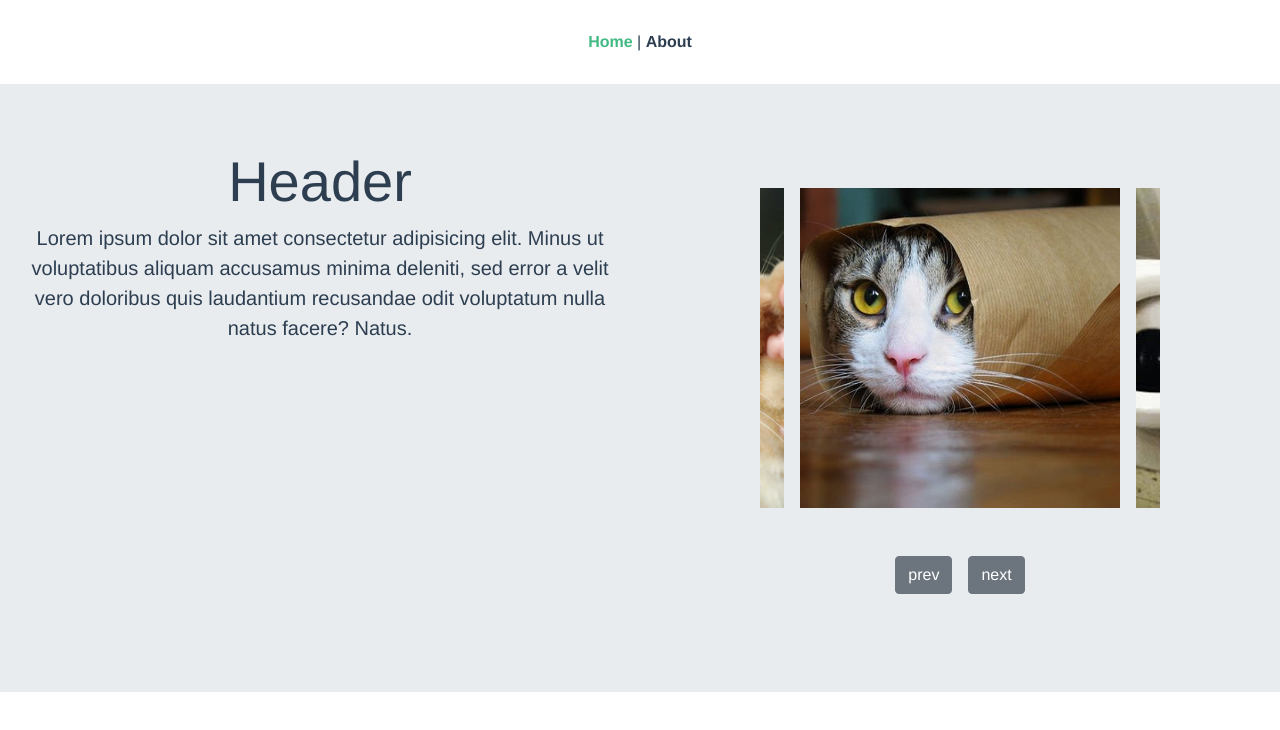
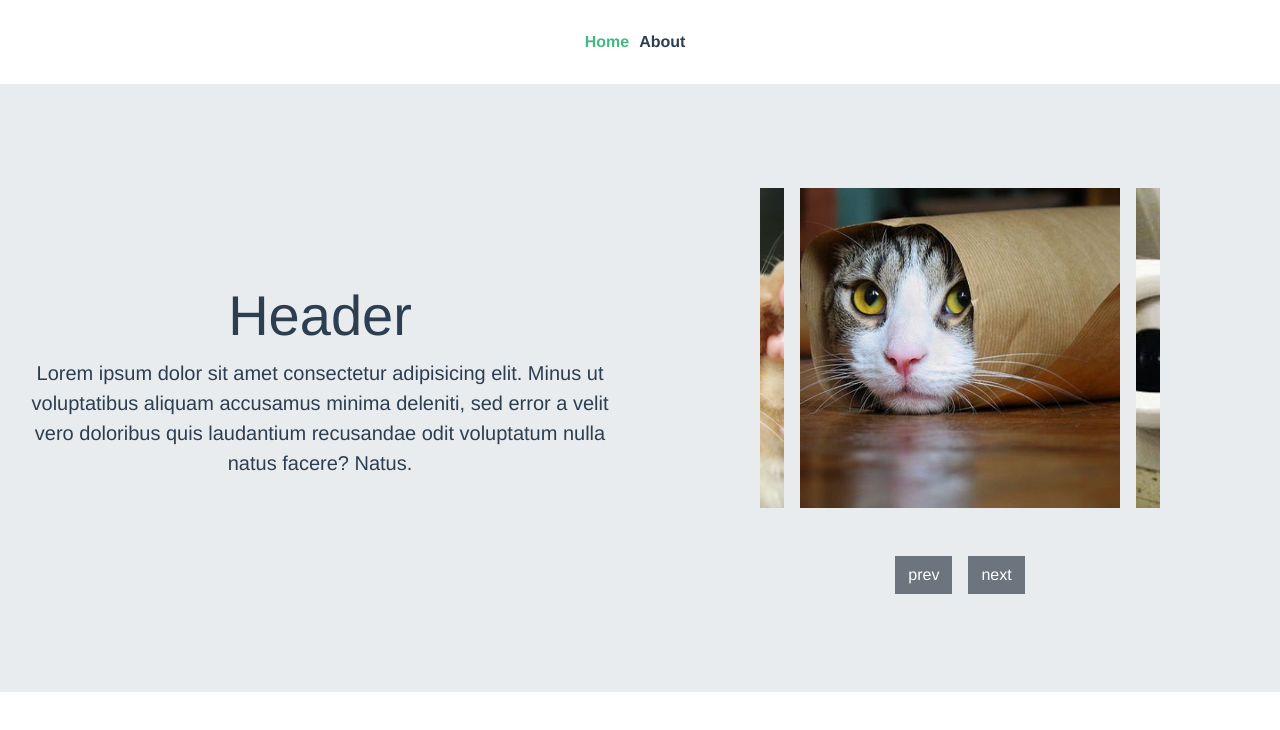
Before and after one commit to nathanielwheeler/nary-newsletter, a Vue app: page / in a window 1280 px wide. Shown: the top 730 px of the page. Built offline with nearby package versions, Linux system fonts and the light colour scheme.

Commit message:
navbar and jumbotron

```diff
--- a/src/App.vue
+++ b/src/App.vue
@@ -1,32 +1,38 @@
 <template>
 	<div id="app">
-    <div id="nav">
-      <router-link to="/">Home</router-link> |
-      <router-link to="/about">About</router-link>
-    </div>
-    <router-view/>
+		<navigation />
+		<router-view />
 	</div>
 </template>
 
+
+<script>
+import Navigation from "./components/Navigation.vue";
+
+export default {
+	name: "app",
+
+	components: { Navigation },
+	props: {},
+
+	data() {
+		return {};
+	},
+	computed: {},
+	methods: {}
+};
+</script>
+
+
 <style>
+* {
+	border-radius: 0 !important;
+}
 #app {
-  font-family: 'Avenir', Helvetica, Arial, sans-serif;
+	font-family: "Avenir", Helvetica, Arial, sans-serif;
 	-webkit-font-smoothing: antialiased;
 	-moz-osx-font-smoothing: grayscale;
 	text-align: center;
 	color: #2c3e50;
 }
-
-#nav {
-  padding: 30px;
-}
-
-#nav a {
-  font-weight: bold;
-  color: #2c3e50;
-}
-
-#nav a.router-link-exact-active {
-  color: #42b983;
-}
 </style>
--- /dev/null
+++ b/src/components/Navigation.vue
@@ -0,0 +1,51 @@
+<template>
+	<div class="navigation">
+		<router-link v-for="routes in links" v-bind:key="routes.id" :to="`${routes.page}`">{{routes.text}}</router-link>
+	</div>
+</template>
+
+
+<script>
+export default {
+	name: "navigation",
+
+	components: {},
+	props: {},
+
+	data() {
+		return {
+			links: [
+				{
+					id: 0,
+					text: "Home",
+					page: "/"
+				},
+				{
+					id: 1,
+					text: "About",
+					page: "/about"
+				}
+			]
+		};
+	},
+	computed: {},
+	methods: {}
+};
+</script>
+
+
+<style scoped>
+.navigation {
+	padding: 30px;
+}
+
+.navigation a {
+	font-weight: bold;
+	color: #2c3e50;
+	margin-right: 10px;
+}
+
+.navigation a.router-link-exact-active {
+	color: #42b983;
+}
+</style>
--- a/src/views/Home.vue
+++ b/src/views/Home.vue
@@ -2,7 +2,7 @@
 	<div class="home">
 		<div class="jumbotron jumbotron-fluid">
 			<div class="container-fluid">
-				<div class="row">
+				<div class="row align-items-center">
 					<div class="col-12 col-md-6 order-1 order-md-2">
 						<carousel />
 					</div>
```
Lines whose indentation alone changed are shown as unchanged.
